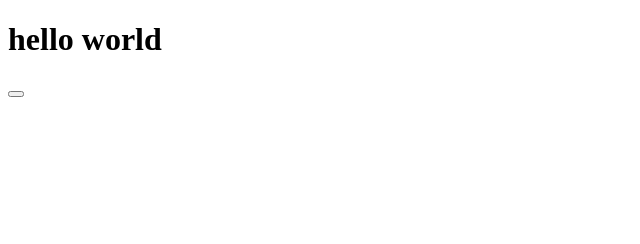
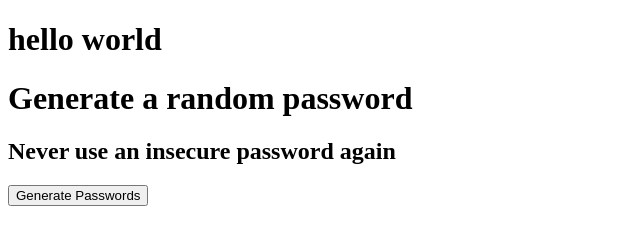
Before and after one commit to lucho20091/password-generator, a plain HTML site: page index.html in a window 1280 px wide. Shown: the whole page, without its empty margins (0-640 px from the left). Drawn offline with Linux system fonts and the light colour scheme.

Commit message:
avances index

```diff
--- a/index.html
+++ b/index.html
@@ -11,15 +11,15 @@
     <div class="main">
         <div class="container">
             <div class="text">
-                <h1></h1>
-                <h2></h2>
+                <h1>Generate a <span>random password</span></h1>
+                <h2>Never use an insecure password again</h2>
             </div>
             <div class="btn-div">
-                <button></button>
+                <button>Generate Passwords</button>
             </div>
             <div class="generated">
-                <p class="password1"></p>
-                <p class="password2"></p>
+                <p class="password" id="password1"></p>
+                <p class="password" id="password2"></p>
             </div>
         </div>
     </div>
```
